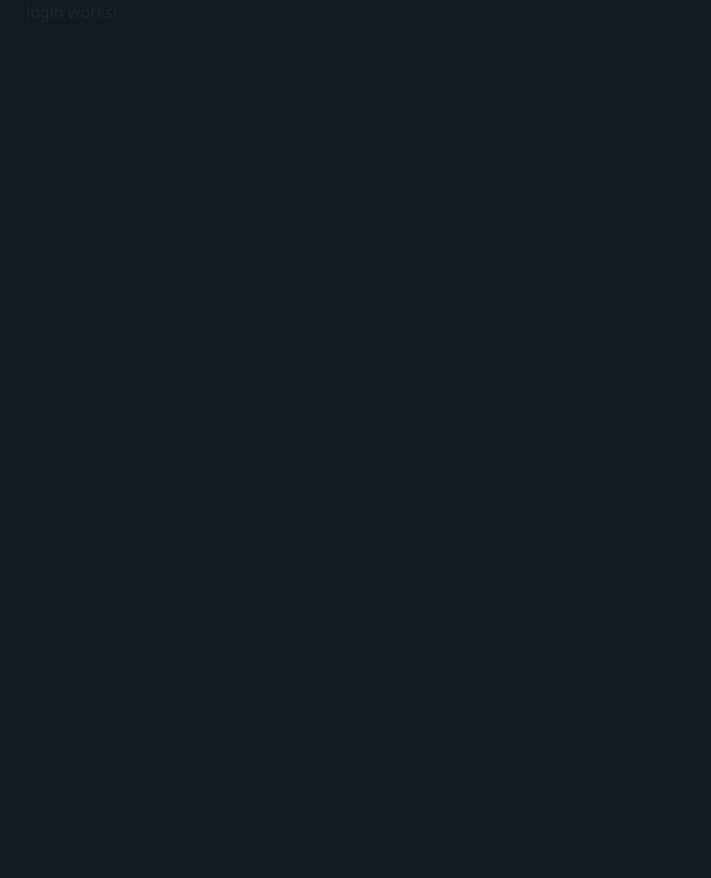
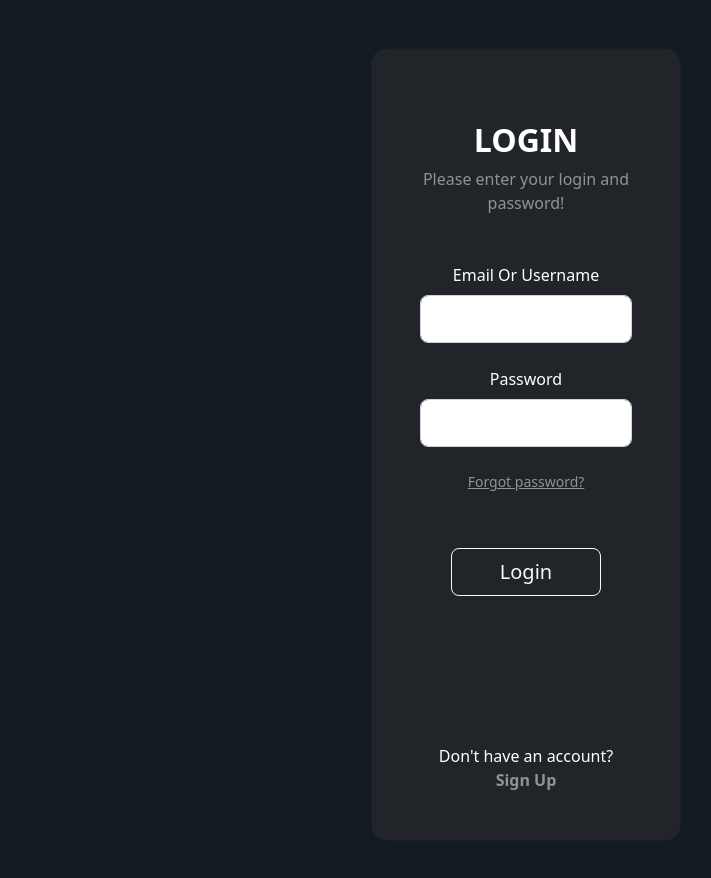
Before and after one commit to MuratShn/ChatAppClient, an Angular app: page /login in a window 1280 px wide. Shown: the top 878 px of the page, without its empty margins (114-825 px from the left). Before the commit the page ends 800 px from the top, so only its background shows below. Built offline with nearby package versions, Linux system fonts and the light colour scheme.

Commit message:
service/login register ekranları ayarlandı response kısımları duzenlenıcek

```diff
--- a/src/app/components/home/home.component.html
+++ b/src/app/components/home/home.component.html
@@ -14,6 +14,7 @@
         border-radius: 20px;
         font-size: 15px;
         background-color: #005c4b;
+        text-align: left;
 
     }
     .message-time{
@@ -42,7 +43,7 @@
 
             <div class="messages" style="padding-left:80px;padding-right: 80px;">
 
-                <div class="message"><div>Merhaba 1 <span class="message-time">20:55</span></div></div>
+                <div class="message"><div> <span >Murat</span> Merhaba 1 <span class="message-time">20:55</span></div></div>
                 <div class="message" style="text-align: right;"><div>Merhaba 2 <br/>weqeqw <span class="message-time">20:55</span></div> </div>
                 <div class="message"> <div>Naber 1 <span class="message-time">20:55</span></div> </div>
                 <div class="message"> <div>Nasıl Gidyor 1 <span class="message-time">20:55</span></div> </div>
--- a/src/app/components/login/login.component.html
+++ b/src/app/components/login/login.component.html
@@ -1 +1,124 @@
-<p>login works!</p>
+
+
+<section id="login" class="vh-100 gradient-custom">
+    <form [formGroup]="loginForm">
+    <div class="container py-5 h-100">
+      <div class="row d-flex justify-content-center align-items-center h-100">
+        <div class="col-12 col-md-8 col-lg-6 col-xl-5">
+          <div class="card bg-dark text-white" style="border-radius: 1rem;">
+            <div class="card-body p-5 text-center">
+
+              <div class="mb-md-5 mt-md-4 pb-5">
+
+                <h2 class="fw-bold mb-2 text-uppercase">Login</h2>
+                <p class="text-white-50 mb-5">Please enter your login and password!</p>
+
+                <div class="form-outline form-white mb-4">
+                  <label class="form-label" for="typeEmailX">Email Or Username</label>
+
+                  <input type="email" formControlName="usernameOrEmail" id="typeEmailX" class="form-control form-control-lg" />
+                </div>
+
+                <div class="form-outline form-white mb-4">
+                  <label class="form-label" for="typePasswordX">Password</label>
+
+                  <input type="password"  formControlName="password" id="typePasswordX" class="form-control form-control-lg" />
+                </div>
+
+                <p class="small mb-5 pb-lg-2"><a class="text-white-50" href="#!">Forgot password?</a></p>
+
+                <button class="btn btn-outline-light btn-lg px-5" type="submit" (click)="login()">Login</button>
+
+                <div class="d-flex justify-content-center text-center mt-4 pt-1">
+                  <a href="#!" class="text-white"><i class="fab fa-facebook-f fa-lg"></i></a>
+                  <a href="#!" class="text-white"><i class="fab fa-twitter fa-lg mx-4 px-2"></i></a>
+                  <a href="#!" class="text-white"><i class="fab fa-google fa-lg"></i></a>
+                </div>
+
+              </div>
+
+              <div>
+                <p class="mb-0">Don't have an account? <span class="text-white-50 fw-bold" (click)="Change()" style="cursor: pointer;">Sign Up</span></p>
+              </div>
+
+            </div>
+          </div>
+        </div>
+      </div>
+    </div>
+    </form>
+</section>
+
+
+<section id="register" class="vh-100 gradient-custom" style="display: none;">
+    <form [formGroup]="registerForm">
+        <div class="container py-5 h-100">
+        <div class="row d-flex justify-content-center align-items-center h-100">
+            <div class="col-12 col-md-8 col-lg-6 col-xl-5">
+            <div class="card bg-dark text-white" style="border-radius: 1rem;">
+                <div class="card-body p-5 text-center">
+
+                <div class="mb-md-5 mt-md-4 pb-5">
+
+                    <h2 class="fw-bold mb-2 text-uppercase">Register</h2>
+                    <p class="text-white-50 mb-5">Please enter your login and password!</p>
+
+
+                    <div class="form-outline form-white mb-4">
+                        <label class="form-label" for="typeName">Firstname</label>
+
+                        <input type="text" formControlName="name" id="typeName" class="form-control form-control-lg" />
+                    </div>
+
+                    <div class="form-outline form-white mb-4">
+                        <label class="form-label" for="surname">Surname</label>
+
+                        <input type="text" formControlName="surname" id="surname" class="form-control form-control-lg" />
+                    </div>
+
+                    <div class="form-outline form-white mb-4">
+                        <label class="form-label" for="Username">Username</label>
+
+                        <input type="text" formControlName="username" id="Username" class="form-control form-control-lg" />
+                    </div>
+
+                    <div class="form-outline form-white mb-4">
+                        <label class="form-label" for="typeEmailXY">Email</label>
+
+                        <input type="email" formControlName="email" id="typeEmailXY" class="form-control form-control-lg" />
+                      </div>
+
+                    <div class="form-outline form-white mb-4">
+                        <label class="form-label" for="typePasswordX">Password</label>
+
+                        <input type="password" formControlName="password" id="typePasswordX" class="form-control form-control-lg" />
+                    </div>
+
+                    <div class="form-outline form-white mb-4">
+                        <label class="form-label" for="typePasswordXY">Password Confirm</label>
+
+                        <input type="password" formControlName="passwordConfirm" id="typePasswordXY" class="form-control form-control-lg" />
+                    </div>
+
+
+                    <button class="btn btn-outline-light btn-lg px-5" type="submit" (click)="register()">Register</button>
+
+                    <div class="d-flex justify-content-center text-center mt-4 pt-1">
+                    <a href="#!" class="text-white"><i class="fab fa-facebook-f fa-lg"></i></a>
+                    <a href="#!" class="text-white"><i class="fab fa-twitter fa-lg mx-4 px-2"></i></a>
+                    <a href="#!" class="text-white"><i class="fab fa-google fa-lg"></i></a>
+                    </div>
+
+                </div>
+
+                <div>
+                    <p class="mb-0">You have an account? <span class="text-white-50 fw-bold" (click)="Change()" style="cursor: pointer;">Login</span></p>
+                </div>
+
+                </div>
+            </div>
+            </div>
+        </div>
+        </div>
+    </form>
+</section>
--- a/src/app/components/login/login.component.ts
+++ b/src/app/components/login/login.component.ts
@@ -1,4 +1,6 @@
 import { Component, OnInit } from '@angular/core';
+import { FormBuilder, FormGroup, Validators } from '@angular/forms';
+import { UserService } from 'src/app/services/user.service';
 
 @Component({
   selector: 'app-login',
@@ -7,9 +9,63 @@ import { Component, OnInit } from '@angular/core';
 })
 export class LoginComponent implements OnInit {
 
-  constructor() { }
+  constructor(
+    private formBuilder:FormBuilder,
+    private readonly userService:UserService
+    ) { }
+
+  registerForm! : FormGroup;
+  loginForm!:FormGroup
 
   ngOnInit(): void {
+    this.loginForm = this.formBuilder.group({
+      usernameOrEmail:["",Validators.required],
+      password:["",Validators.required]
+    })
+
+    this.registerForm = this.formBuilder.group({
+      name:["",[Validators.required,Validators.minLength(2)]],
+      surname:["",[Validators.required,Validators.minLength(2)]],
+      username:["",[Validators.required,Validators.minLength(3)]],
+      email:["",[Validators.required,Validators.email]],
+      password:["",[Validators.required,Validators.min(3)]],
+      passwordConfirm:["",[Validators.required,Validators.min(3)]]
+    })
   }
 
+
+
+  Change(){
+    if(document.getElementById("login")!.style.display == ""){
+      document.getElementById("login")!.style.display = "none"
+      document.getElementById("register")!.style.display = ""
+      console.log("test")
+    }
+
+    else if(document.getElementById("register")!.style.display == ""){
+      console.log("test")
+      document.getElementById("login")!.style.display = ""
+      document.getElementById("register")!.style.display = "none"
+    }
+
+
+  }
+
+  register(){
+    console.log(this.registerForm.value)
+    if(this.registerForm.valid && this.registerForm.get("password")?.value == this.registerForm.get("passwordConfirm")?.value){
+      let registerForm = Object.assign({},this.registerForm.value)
+      this.userService.createUser(registerForm,
+        ()=>{console.log("Başarılı")},errorMessage=>{console.log(errorMessage)})
+    }
+  }
+
+  login(){
+    if(this.loginForm.valid){
+
+      let loginForm = Object.assign({},this.loginForm.value)
+      console.log(loginForm)
+      this.userService.login(loginForm,()=>{console.log("Başarılı")},errorMessage=>{console.log(errorMessage)})
+    }
+  }
 }
--- /dev/null
+++ b/src/app/models/CreateUserResponse.ts
@@ -0,0 +1,4 @@
+export interface CreateUserResponse{
+    Succeeded:boolean
+    Message:string
+}
--- /dev/null
+++ b/src/app/models/UserLoginRequest.ts
@@ -0,0 +1,4 @@
+export interface UserLoginRequest{
+    UsernameOrEmail:string
+    password:string
+}
--- /dev/null
+++ b/src/app/services/user.service.ts
@@ -0,0 +1,32 @@
+import { Injectable } from '@angular/core';
+import { HttpClient, HttpErrorResponse } from '@angular/common/http';
+import { CreateUserResponse } from '../models/CreateUserResponse';
+
+@Injectable({
+  providedIn: 'root'
+})
+export class UserService {
+
+  constructor(private httpClient:HttpClient) { }
+  baseUrl:string = "https://localhost:7183/api/"
+
+  async createUser(form:any,successCallBack?:()=>void,errorCallBack?:(message:string)=>void){
+    let newPath = this.baseUrl + "Users/addUser"
+
+    let data = this.httpClient.post<CreateUserResponse>(newPath,form).toPromise()
+
+    data.then(d=>successCallBack!())
+    .catch((error:HttpErrorResponse) => errorCallBack!(error.message))
+
+    return await data
+  }
+  async login(form:any,successCallBack?:()=>void,errorCallBack?:(message:string)=>void){
+    let newPath =  this.baseUrl + "Identity/login"
+    let data = this.httpClient.post(newPath,form).toPromise();
+
+    data.then(d=>successCallBack!())
+    .catch((error:HttpErrorResponse) => errorCallBack!(error.message))
+
+    return await data
+  }
+}
```
Also changed, not shown: src/app/app.module.ts (+10 -2 lines).
